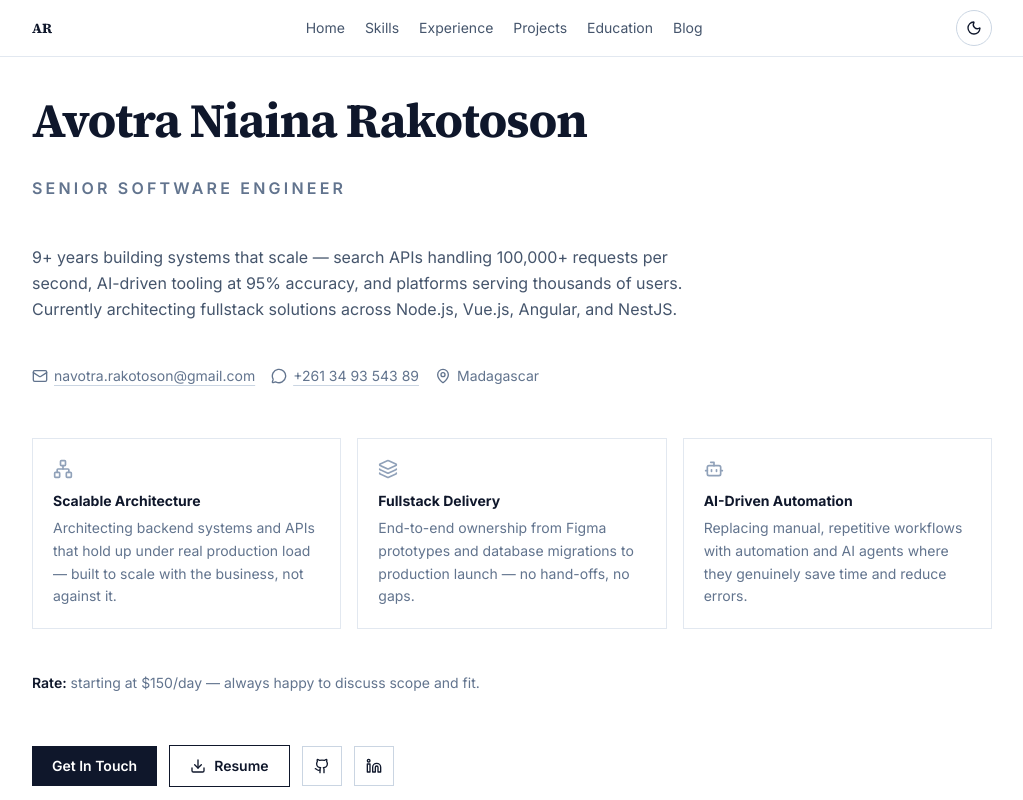
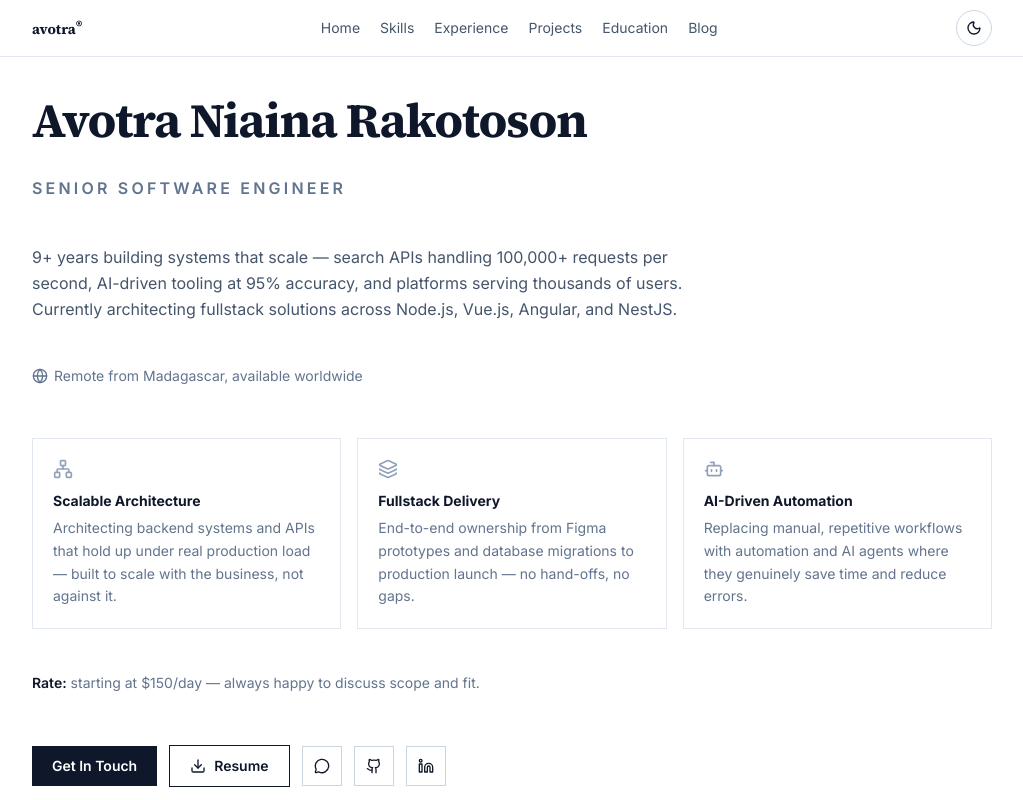
Before and after one commit to rakotoson/website, a Vue app: page / in a window 1280 px wide. Shown: the top 800 px of the page, without its empty margins (128-1151 px from the left). Built offline with nearby package versions, Linux system fonts and the light colour scheme.

Commit message:
Move contact links into ActionButtons and add a logo mark to the nav

```diff
--- a/src/components/ActionButtons.vue
+++ b/src/components/ActionButtons.vue
@@ -1,7 +1,16 @@
 <script setup>
-import { GithubIcon, LinkedinIcon, Download } from 'lucide-vue-next';
+import { GithubIcon, LinkedinIcon, Download, MessageCircle } from 'lucide-vue-next';
+
+const props = defineProps({
+  contactInfo: {
+    type: Object,
+    required: true
+  }
+});
 
 defineEmits(['get-in-touch']);
+
+const whatsappLink = `https://wa.me/${props.contactInfo.phone.replace(/\D/g, '')}`;
 
 const downloadResume = () => {
   const link = document.createElement('a');
@@ -27,6 +36,15 @@ const downloadResume = () => {
       Resume
     </button>
     <a
+      :href="whatsappLink"
+      target="_blank"
+      rel="noopener noreferrer"
+      aria-label="Chat on WhatsApp"
+      class="btn-invert w-10 h-10 flex items-center justify-center border border-slate-300 dark:border-slate-700 hover:border-slate-900 dark:hover:border-white"
+    >
+      <MessageCircle class="w-4 h-4" />
+    </a>
+    <a
       href="https://github.com/rakotoson"
       target="_blank"
       rel="noopener noreferrer"
--- a/src/components/ContactInfo.vue
+++ b/src/components/ContactInfo.vue
@@ -1,34 +1,18 @@
 <script setup>
-import { Mail, MessageCircle, MapPin } from 'lucide-vue-next';
+import { Globe } from 'lucide-vue-next';
 
-const props = defineProps({
+defineProps({
   contactInfo: {
     type: Object,
     required: true
   }
 });
-
-const whatsappLink = `https://wa.me/${props.contactInfo.phone.replace(/\D/g, '')}`;
 </script>
 
 <template>
   <div class="flex flex-wrap items-center gap-x-4 gap-y-2 mt-6 text-sm text-slate-500 dark:text-slate-400">
-    <a :href="`mailto:${contactInfo.email}`" class="flex items-center gap-1.5 underline underline-offset-4 decoration-slate-300 dark:decoration-slate-700 hover:text-slate-900 dark:hover:text-white transition-colors">
-      <Mail class="w-4 h-4" />
-      {{ contactInfo.email }}
-    </a>
-    <a
-      :href="whatsappLink"
-      target="_blank"
-      rel="noopener noreferrer"
-      aria-label="Chat on WhatsApp"
-      class="flex items-center gap-1.5 underline underline-offset-4 decoration-slate-300 dark:decoration-slate-700 hover:text-slate-900 dark:hover:text-white transition-colors"
-    >
-      <MessageCircle class="w-4 h-4" />
-      {{ contactInfo.phone }}
-    </a>
     <span class="flex items-center gap-1.5">
-      <MapPin class="w-4 h-4" />
+      <Globe class="w-4 h-4" />
       {{ contactInfo.location }}
     </span>
   </div>
--- a/src/components/HeaderSection.vue
+++ b/src/components/HeaderSection.vue
@@ -38,6 +38,6 @@ defineEmits(['get-in-touch']);
       <span class="font-semibold text-slate-900 dark:text-white">Rate:</span> starting at $150/day — always happy to discuss scope and fit.
     </p>
 
-    <ActionButtons @get-in-touch="$emit('get-in-touch')" />
+    <ActionButtons :contact-info="contactInfo" @get-in-touch="$emit('get-in-touch')" />
   </header>
 </template>
--- a/src/components/NavBar.vue
+++ b/src/components/NavBar.vue
@@ -23,7 +23,9 @@ const links = [
 <template>
   <nav class="fixed top-0 inset-x-0 z-50 bg-white/90 dark:bg-black/90 backdrop-blur-sm border-b border-slate-200 dark:border-slate-800">
     <div class="max-w-5xl mx-auto px-6 sm:px-8 h-14 flex items-center justify-between gap-4">
-      <router-link to="/" class="font-display font-bold text-sm shrink-0">AR</router-link>
+      <router-link to="/" class="font-display font-bold text-sm shrink-0">
+        avotra<span class="align-super text-[10px]">&reg;</span>
+      </router-link>
 
       <div class="flex items-center gap-5 overflow-x-auto scrollbar-hide text-sm text-slate-600 dark:text-slate-400">
         <router-link
--- a/src/data/portfolio.js
+++ b/src/data/portfolio.js
@@ -141,7 +141,7 @@ export const experience = [
 export const contactInfo = {
   email: 'navotra.rakotoson@gmail.com',
   phone: '+261 34 93 543 89',
-  location: 'Madagascar',
+  location: 'Remote from Madagascar, available worldwide',
   languages: 'English, French'
 };
 
```
